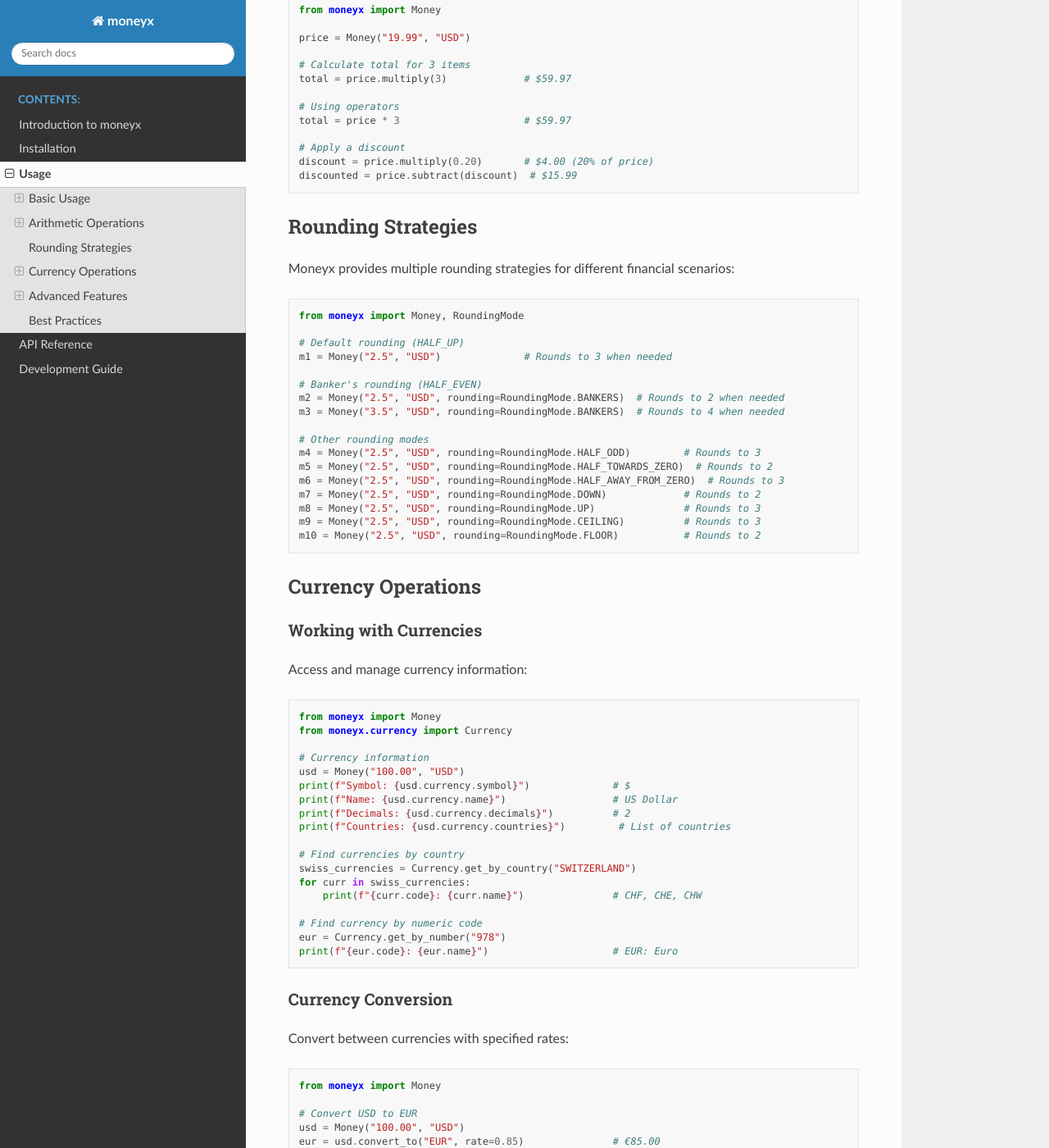
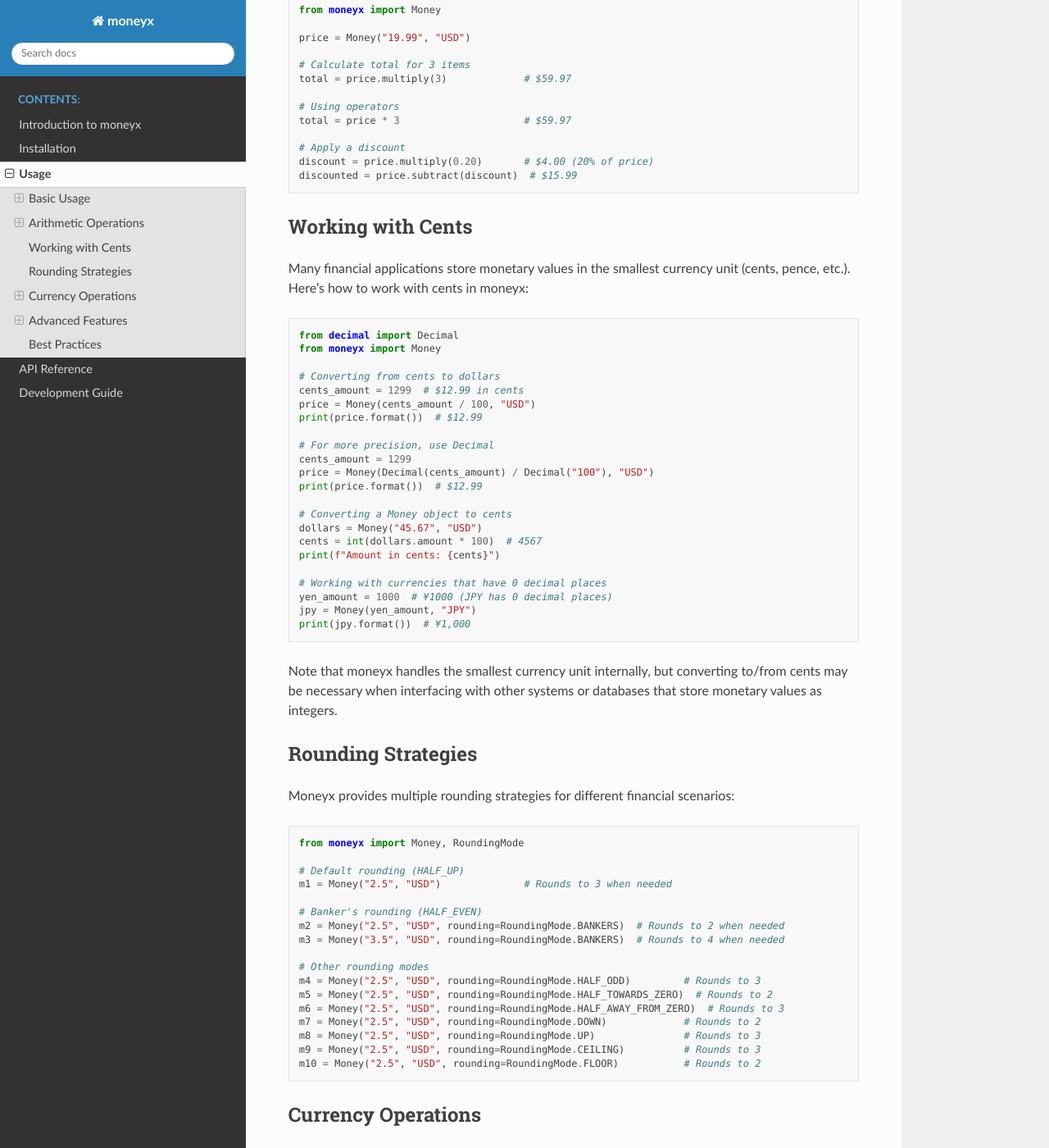
Before and after one commit to devAbreu/moneyx, a Sphinx documentation site: the page built from docs/source/usage.rst, in a window 1280 px wide and 1400 px high, scrolled down 1486 px. Shown: the whole window at 82% size. Built offline with Sphinx 7.4.7 and the Read the Docs theme 3.1.0, drawn with Linux system fonts in a browser that asks for light colours; pages that are not in the unit, such as notebooks, are missing from menus.

Commit message:
docs: add documentation about working with cents and update version to 0.1.1

```diff
--- a/docs/source/conf.py
+++ b/docs/source/conf.py
@@ -11,7 +11,7 @@
 author = "devAbreu"
 
 # The full version, including alpha/beta/rc tags
-release = "0.1.0"
+release = "0.1.1"
 
 # Extensions
 extensions = [
--- a/docs/source/usage.rst
+++ b/docs/source/usage.rst
@@ -90,6 +90,38 @@
     # Apply a discount
     discount = price.multiply(0.20)       # $4.00 (20% of price)
     discounted = price.subtract(discount)  # $15.99
+
+Working with Cents
+-----------------
+
+Many financial applications store monetary values in the smallest currency unit (cents, pence, etc.). Here's how to work with cents in moneyx:
+
+.. code-block:: python
+
+    from decimal import Decimal
+    from moneyx import Money
+
+    # Converting from cents to dollars
+    cents_amount = 1299  # $12.99 in cents
+    price = Money(cents_amount / 100, "USD")
+    print(price.format())  # $12.99
+
+    # For more precision, use Decimal
+    cents_amount = 1299
+    price = Money(Decimal(cents_amount) / Decimal("100"), "USD")
+    print(price.format())  # $12.99
+
+    # Converting a Money object to cents
+    dollars = Money("45.67", "USD")
+    cents = int(dollars.amount * 100)  # 4567
+    print(f"Amount in cents: {cents}")
+
+    # Working with currencies that have 0 decimal places
+    yen_amount = 1000  # ¥1000 (JPY has 0 decimal places)
+    jpy = Money(yen_amount, "JPY")
+    print(jpy.format())  # ¥1,000
+
+Note that moneyx handles the smallest currency unit internally, but converting to/from cents may be necessary when interfacing with other systems or databases that store monetary values as integers.
 
 Rounding Strategies
 ------------------
```
Also changed, not shown: CHANGELOG.md (+1 -0 lines).
